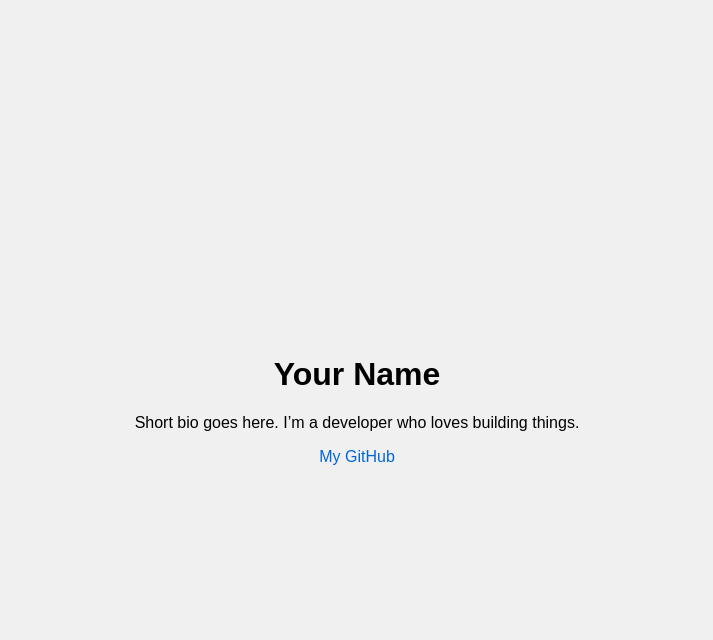
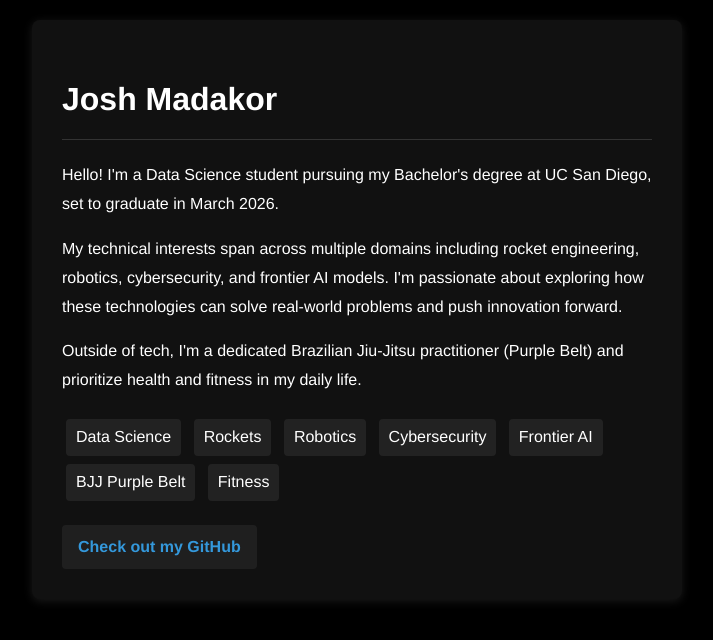
Before and after one commit to johnwcollins/johnwcollins.github.io, a plain HTML site: page index.html in a window 1280 px wide. Shown: the whole page, without its empty margins (283-996 px from the left). Drawn offline with Linux system fonts and the light colour scheme.

Commit message:
Update index.html

```diff
--- a/index.html
+++ b/index.html
@@ -3,35 +3,80 @@
 <head>
     <meta charset="UTF-8">
     <meta name="viewport" content="width=device-width, initial-scale=1.0">
-    <title>Your Name</title>
+    <title>Josh Madakor</title>
     <style>
         body {
-            font-family: Arial, sans-serif;
-            display: flex;
-            justify-content: center;
-            align-items: center;
-            height: 100vh;
-            margin: 0;
-            background-color: #f0f0f0;
-        }
-        .content {
-            text-align: center;
+            font-family: 'Helvetica', 'Arial', sans-serif;
+            line-height: 1.8;
+            color: #ffffff;
+            background-color: #000000;
+            max-width: 650px;
+            margin: 0 auto;
             padding: 20px;
         }
+        .container {
+            background-color: #111111;
+            border-radius: 8px;
+            padding: 30px;
+            box-shadow: 0 2px 10px rgba(255,255,255,0.1);
+        }
+        h1 {
+            color: #ffffff;
+            border-bottom: 1px solid #333;
+            padding-bottom: 10px;
+        }
         a {
-            color: #0366d6;
+            color: #3498db;
             text-decoration: none;
+            transition: color 0.3s;
         }
         a:hover {
+            color: #5dade2;
             text-decoration: underline;
+        }
+        .social-link {
+            display: inline-block;
+            margin-top: 20px;
+            font-weight: bold;
+            background: #1f1f1f;
+            padding: 8px 16px;
+            border-radius: 4px;
+        }
+        .interests {
+            margin-top: 20px;
+        }
+        .interests span {
+            display: inline-block;
+            background: #222;
+            padding: 4px 10px;
+            margin: 4px;
+            border-radius: 4px;
         }
     </style>
 </head>
 <body>
-    <div class="content">
-        <h1>Your Name</h1>
-        <p>Short bio goes here. I’m a developer who loves building things.</p>
-        <a href="https://github.com/yourusername" target="_blank">My GitHub</a>
+    <div class="container">
+        <h1>Josh Madakor</h1>
+
+        <div class="bio">
+            <p>Hello! I'm a Data Science student pursuing my Bachelor's degree at UC San Diego, set to graduate in March 2026.</p>
+
+            <p>My technical interests span across multiple domains including rocket engineering, robotics, cybersecurity, and frontier AI models. I'm passionate about exploring how these technologies can solve real-world problems and push innovation forward.</p>
+
+            <p>Outside of tech, I'm a dedicated Brazilian Jiu-Jitsu practitioner (Purple Belt) and prioritize health and fitness in my daily life.</p>
+
+            <div class="interests">
+                <span>Data Science</span>
+                <span>Rockets</span>
+                <span>Robotics</span>
+                <span>Cybersecurity</span>
+                <span>Frontier AI</span>
+                <span>BJJ Purple Belt</span>
+                <span>Fitness</span>
+            </div>
+        </div>
+
+        <a href="https://github.com/yourusername" class="social-link">Check out my GitHub</a>
     </div>
 </body>
 </html>
```
